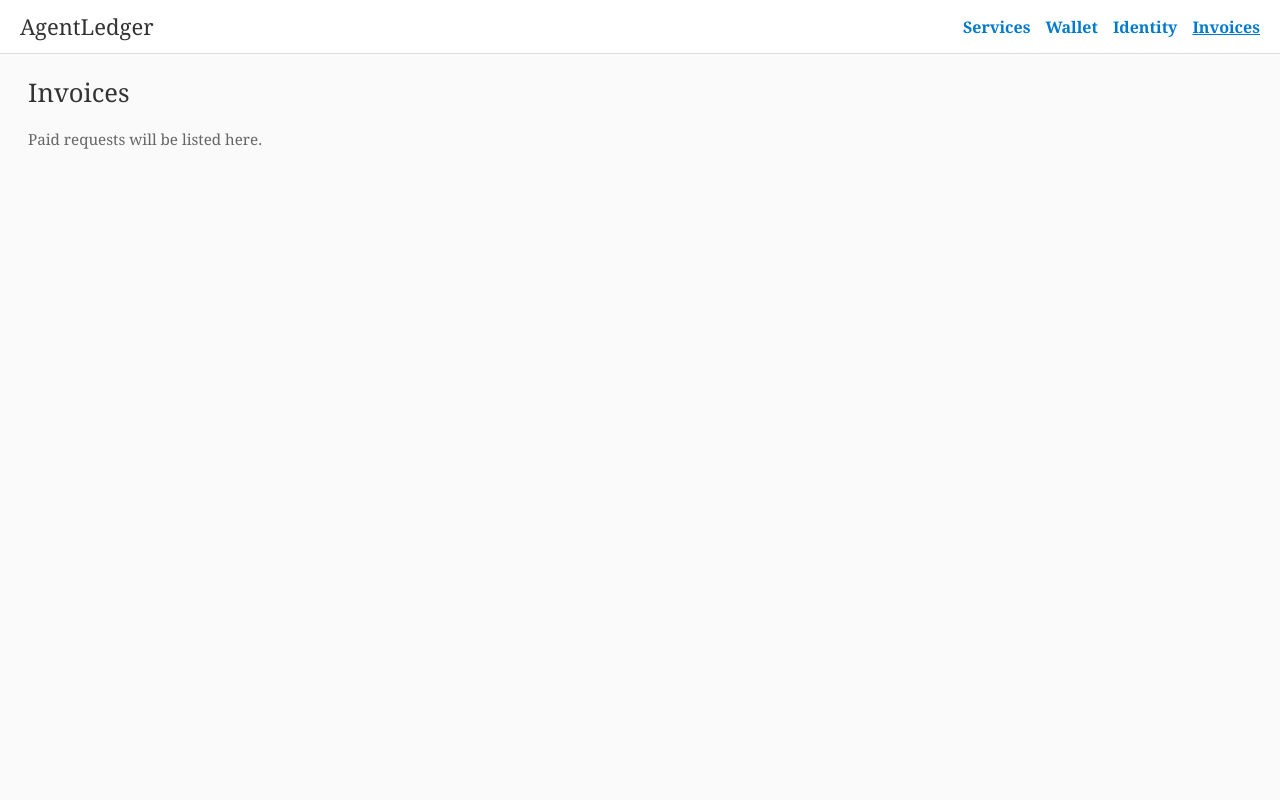
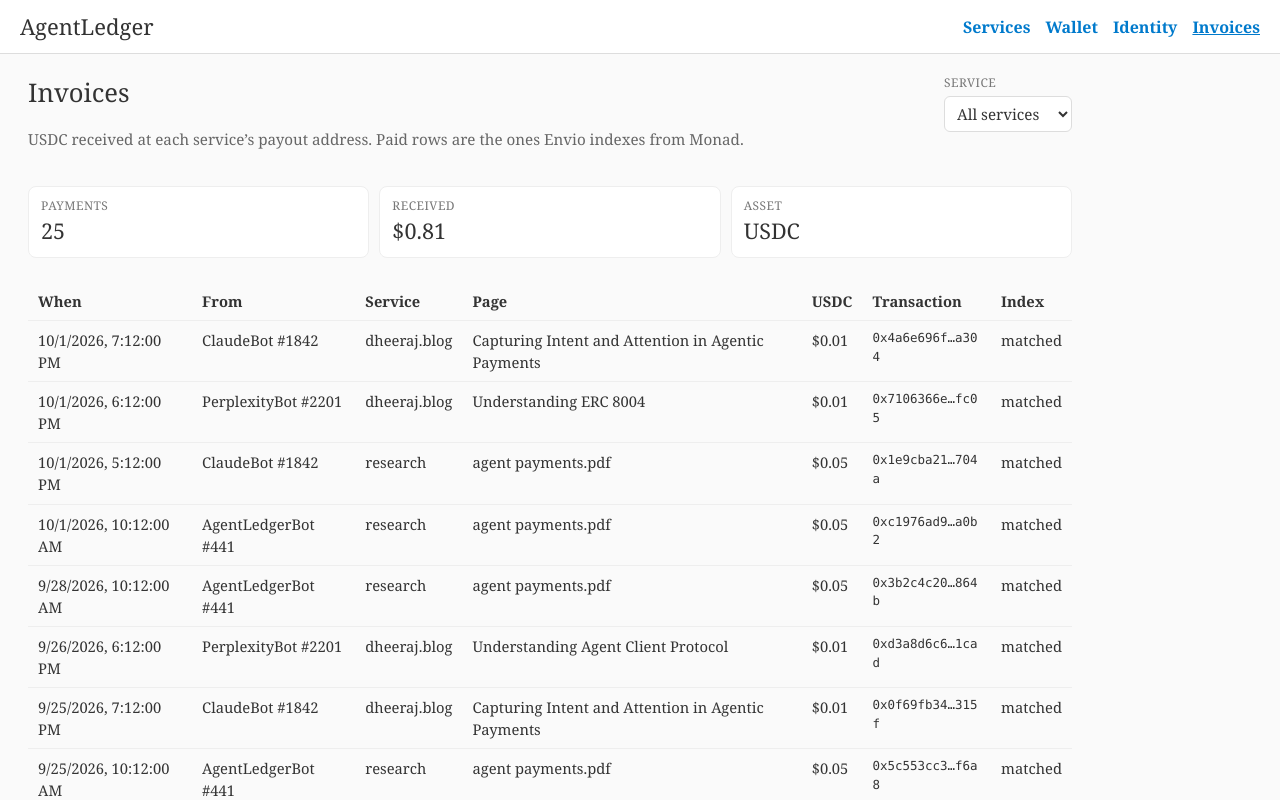
Before and after one commit to dhru7777/AgentGate, a React (Vite) app in the folder apps/dashboard/: page / in a window 1280 px wide. Both pictures are taken after a click on the button "Invoices". Shown: the top 800 px of the page. Built offline with nearby package versions, Linux system fonts and the light colour scheme.

Commit message:
List paid USDC requests on Invoices.

```diff
--- a/apps/dashboard/src/App.tsx
+++ b/apps/dashboard/src/App.tsx
@@ -2,6 +2,7 @@ import { useEffect, useState } from "react";
 import { defaultRules, SERVICES } from "./data";
 import type { AgentView, Range, Rule, ServiceView, Tab } from "./types";
 import { IdentityView } from "./views/IdentityView";
+import { InvoicesView } from "./views/InvoicesView";
 import { ServicesView } from "./views/ServicesView";
 import { WalletView } from "./views/WalletView";
 
@@ -89,12 +90,7 @@ export function App() {
       )}
       {tab === "wallet" && <WalletView />}
       {tab === "identity" && <IdentityView />}
-      {tab === "invoices" && (
-        <main className="ledger-page">
-          <h1>Invoices</h1>
-          <p className="obs-meta">Paid requests will be listed here.</p>
-        </main>
-      )}
+      {tab === "invoices" && <InvoicesView />}
     </>
   );
 }
--- /dev/null
+++ b/apps/dashboard/src/views/InvoicesView.tsx
@@ -0,0 +1,62 @@
+import { useMemo, useState } from "react";
+import { SERVICES } from "../data";
+import { invoicesFor, serviceName, shortPath } from "../summarize";
+
+export function InvoicesView() {
+  const [serviceId, setServiceId] = useState<string | "all">("all");
+  const invoices = useMemo(() => invoicesFor(serviceId), [serviceId]);
+  const total = invoices.reduce((sum, invoice) => sum + invoice.amountUsdc, 0);
+
+  return (
+    <div className="ledger-page">
+      <header className="obs-top">
+        <div>
+          <h1>Invoices</h1>
+          <p className="obs-meta">USDC received at each service’s payout address. Paid rows are the ones Envio indexes from Monad.</p>
+        </div>
+        <label className="ledger-select">
+          Service
+          <select value={serviceId} onChange={(event) => setServiceId(event.target.value)}>
+            <option value="all">All services</option>
+            {SERVICES.map((service) => (
+              <option key={service.id} value={service.id}>{service.name}</option>
+            ))}
+          </select>
+        </label>
+      </header>
+      <div className="obs-kpis">
+        <div className="obs-kpi"><span>Payments</span><strong>{invoices.length.toLocaleString()}</strong></div>
+        <div className="obs-kpi"><span>Received</span><strong>${total.toFixed(2)}</strong></div>
+        <div className="obs-kpi"><span>Asset</span><strong>USDC</strong></div>
+      </div>
+      <div className="table-wrap">
+        <table>
+          <thead>
+            <tr>
+              <th>When</th>
+              <th>From</th>
+              <th>Service</th>
+              <th>Page</th>
+              <th>USDC</th>
+              <th>Transaction</th>
+              <th>Index</th>
+            </tr>
+          </thead>
+          <tbody>
+            {invoices.map((invoice) => (
+              <tr key={invoice.id}>
+                <td>{new Date(invoice.ts).toLocaleString()}</td>
+                <td>{invoice.from}{invoice.agentId ? ` #${invoice.agentId}` : ""}</td>
+                <td>{serviceName(invoice.serviceId)}</td>
+                <td title={invoice.path}>{shortPath(invoice.path)}</td>
+                <td>${invoice.amountUsdc.toFixed(2)}</td>
+                <td className="mono">{invoice.txHash.slice(0, 10)}…{invoice.txHash.slice(-4)}</td>
+                <td>{invoice.indexed}</td>
+              </tr>
+            ))}
+          </tbody>
+        </table>
+      </div>
+    </div>
+  );
+}
```
